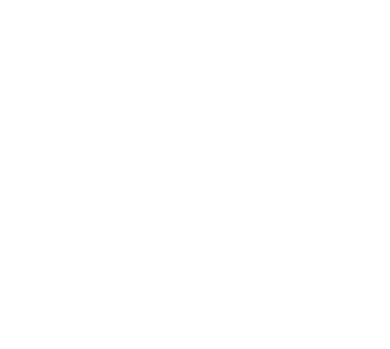
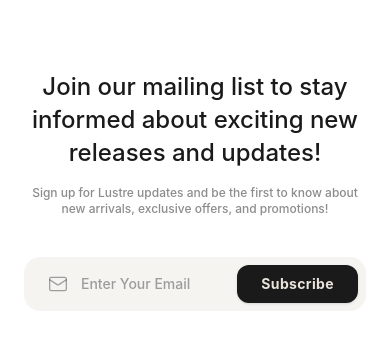
Before and after one commit to Maneeshaprabha/Lustre, a React (Vite) app: page / in a window 390 px wide. Shown: the part 8155-8504 px from the top of the page. Before the commit the page ends 8129 px from the top, so only its background shows below. Built offline with nearby package versions, Linux system fonts and the light colour scheme.

Commit message:
Add Newsletter component for email subscription and updates

```diff
--- a/src/pages/Home.jsx
+++ b/src/pages/Home.jsx
@@ -8,6 +8,7 @@
 import NewArrivals from './NewArrivals';
 import ChooseUsSection from './ChooseUsSection';
 import PromoBanner from './PromoBanner';
+import Newsletter from './Newsletter';
 
 const Homepage = () => {
 
@@ -19,6 +20,7 @@
   <NewArrivals/>
   <ChooseUsSection/>
   <PromoBanner/>
+  <Newsletter/>
     </>
   );
 };
--- /dev/null
+++ b/src/pages/Newsletter.jsx
@@ -0,0 +1,84 @@
+import React from 'react';
+import { motion } from 'framer-motion';
+import { Mail } from 'lucide-react';
+
+const Newsletter = () => {
+  // Animation variants for a smooth, staggered reveal
+  const containerVariants = {
+    hidden: { opacity: 0 },
+    visible: {
+      opacity: 1,
+      transition: { staggerChildren: 0.15, delayChildren: 0.2 }
+    }
+  };
+
+  const itemVariants = {
+    hidden: { opacity: 0, y: 20 },
+    visible: {
+      opacity: 1,
+      y: 0,
+      transition: { duration: 0.7, ease: [0.25, 0.46, 0.45, 0.94] }
+    }
+  };
+
+  return (
+    <section className="w-full bg-white py-24 px-6 md:px-12 font-sans flex justify-center items-center">
+      <motion.div
+        variants={containerVariants}
+        initial="hidden"
+        whileInView="visible"
+        viewport={{ once: true, margin: "-50px" }}
+        className="max-w-2xl w-full flex flex-col items-center text-center"
+      >
+
+        {/* Main Heading */}
+        <motion.h2
+          variants={itemVariants}
+          className="text-2xl md:text-3xl lg:text-[2rem] font-medium text-[#1A1A1A] leading-snug mb-4"
+        >
+          Join our mailing list to stay informed about <br className="hidden md:block" />
+          exciting new releases and updates!
+        </motion.h2>
+
+        {/* Subheading */}
+        <motion.p
+          variants={itemVariants}
+          className="text-xs md:text-sm text-[#1A1A1A]/50 font-medium mb-10 max-w-lg"
+        >
+          Sign up for Lustre updates and be the first to know about new arrivals, exclusive offers, and promotions!
+        </motion.p>
+
+        {/* Input and Button Container */}
+        <motion.form
+          variants={itemVariants}
+          className="relative w-full max-w-lg flex items-center"
+          onSubmit={(e) => e.preventDefault()}
+        >
+          {/* Mail Icon */}
+          <div className="absolute left-6 text-[#1A1A1A]/40 pointer-events-none z-10">
+            <Mail size={20} strokeWidth={1.5} />
+          </div>
+
+          {/* Email Input - Using a soft wash of Warm Beige for the background */}
+          <input
+            type="email"
+            placeholder="Enter Your Email"
+            required
+            className="w-full bg-[#E9E3DB]/40 text-[#1A1A1A] placeholder:text-[#1A1A1A]/40 text-sm font-medium py-4 pl-14 pr-36 rounded-2xl outline-none focus:bg-[#E9E3DB]/70 transition-colors border border-transparent focus:border-[#C4BEB6]"
+          />
+
+          {/* Subscribe Button */}
+          <button
+            type="submit"
+            className="absolute right-2 top-2 bottom-2 bg-[#1A1A1A] text-[#E9E3DB] px-6 md:px-8 rounded-xl text-sm font-bold tracking-wide hover:bg-[#1A1A1A]/80 transition-colors shadow-sm"
+          >
+            Subscribe
+          </button>
+        </motion.form>
+
+      </motion.div>
+    </section>
+  );
+};
+
+export default Newsletter;
```
